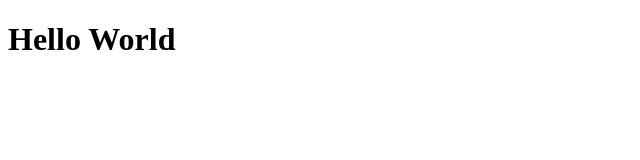
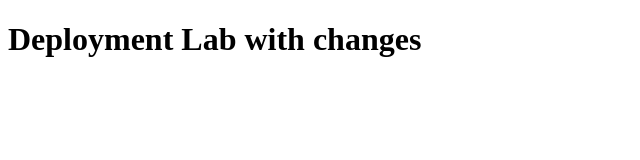
Before and after one commit to rdaminelli/Week6WedDeploymentLab, a website: page public/index.html in a window 1280 px wide. Shown: the whole page, without its empty margins (0-640 px from the left). Drawn offline with Linux system fonts and the light colour scheme.

Commit message:
deployment update

```diff
--- a/public/index.html
+++ b/public/index.html
@@ -7,6 +7,6 @@
     <title>Deplyment Lab</title>
 </head>
 <body>
-    <h1>Hello World</h1>
+    <h1>Deployment Lab with changes</h1>
 </body>
 </html>
```
